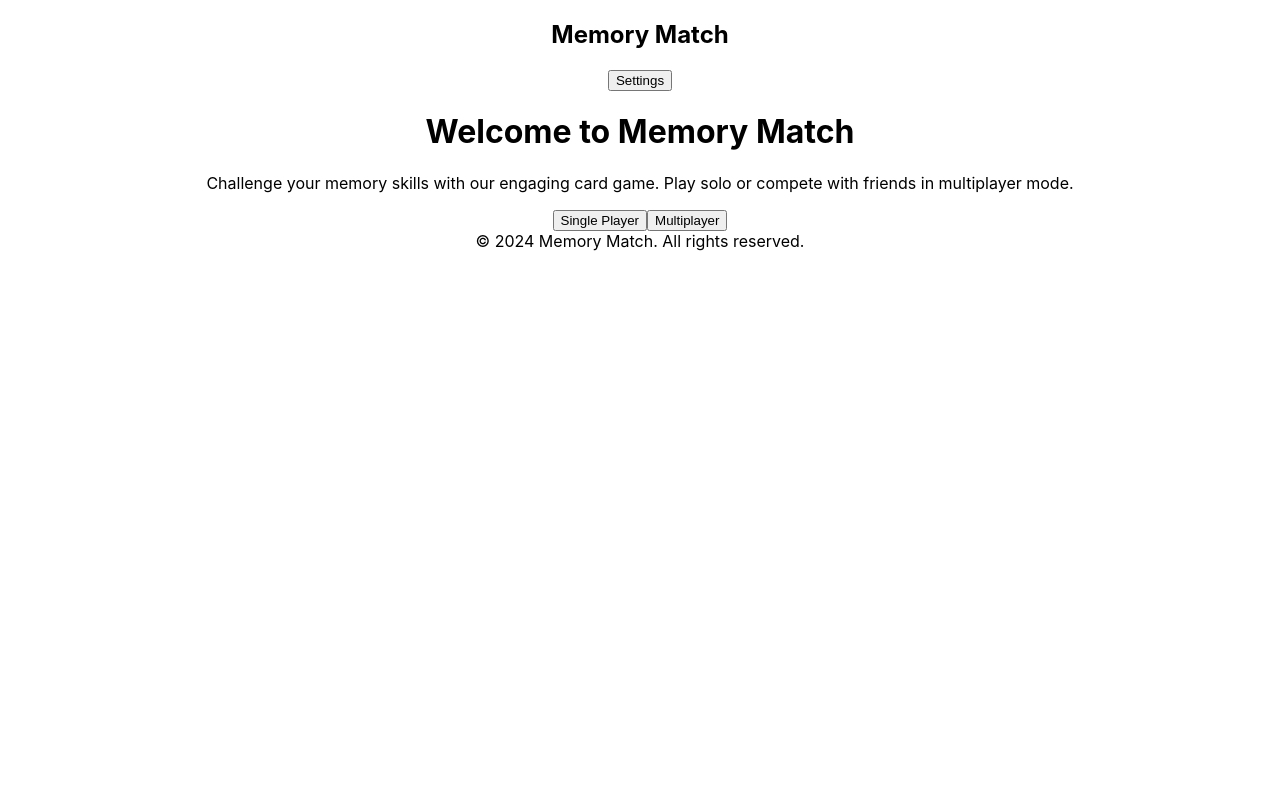
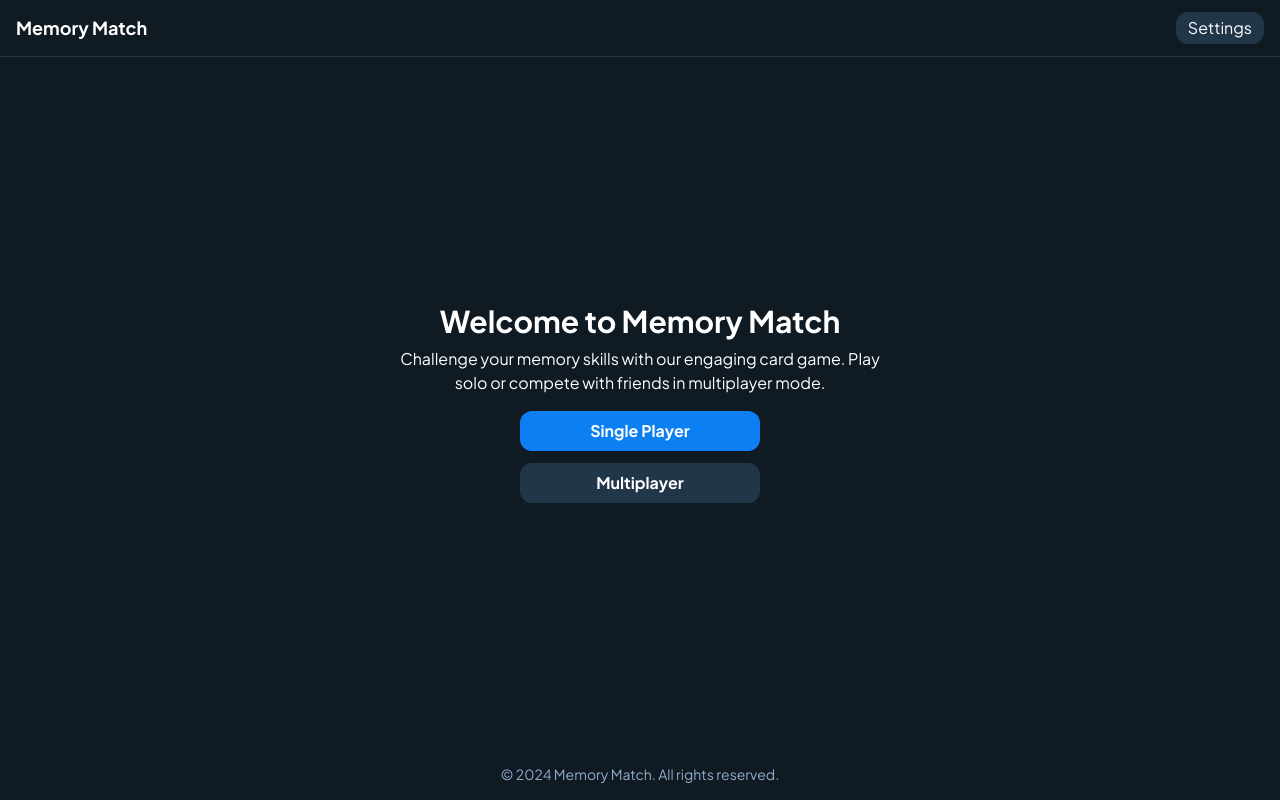
Before and after one commit to man-vu/CSI3125-Assignment3-MemoryGame, a React (Create React App) app: page / in a window 1280 px wide. Built offline with nearby package versions, Linux system fonts and the light colour scheme.

Commit message:
Add Tailwind and fonts for styling

```diff
--- a/public/index.html
+++ b/public/index.html
@@ -24,7 +24,13 @@
       work correctly both with client-side routing and a non-root public URL.
       Learn how to configure a non-root public URL by running `npm run build`.
     -->
-    <title>React App</title>
+    <link rel="preconnect" href="https://fonts.gstatic.com" crossorigin />
+    <link
+      rel="stylesheet"
+      href="https://fonts.googleapis.com/css2?display=swap&family=Noto+Sans:wght@400;500;700;900&family=Plus+Jakarta+Sans:wght@400;500;700;800"
+    />
+    <script src="https://cdn.tailwindcss.com?plugins=forms,container-queries"></script>
+    <title>Memory Match</title>
   </head>
   <body>
     <noscript>You need to enable JavaScript to run this app.</noscript>
--- a/src/index.css
+++ b/src/index.css
@@ -1,10 +1,10 @@
 body {
   margin: 0;
-  font-family: -apple-system, BlinkMacSystemFont, 'Segoe UI', 'Roboto', 'Oxygen',
-    'Ubuntu', 'Cantarell', 'Fira Sans', 'Droid Sans', 'Helvetica Neue',
-    sans-serif;
+  font-family: 'Plus Jakarta Sans', 'Noto Sans', sans-serif;
   -webkit-font-smoothing: antialiased;
   -moz-osx-font-smoothing: grayscale;
+  background-color: #101a23;
+  color: #fff;
 }
 
 code {
```
